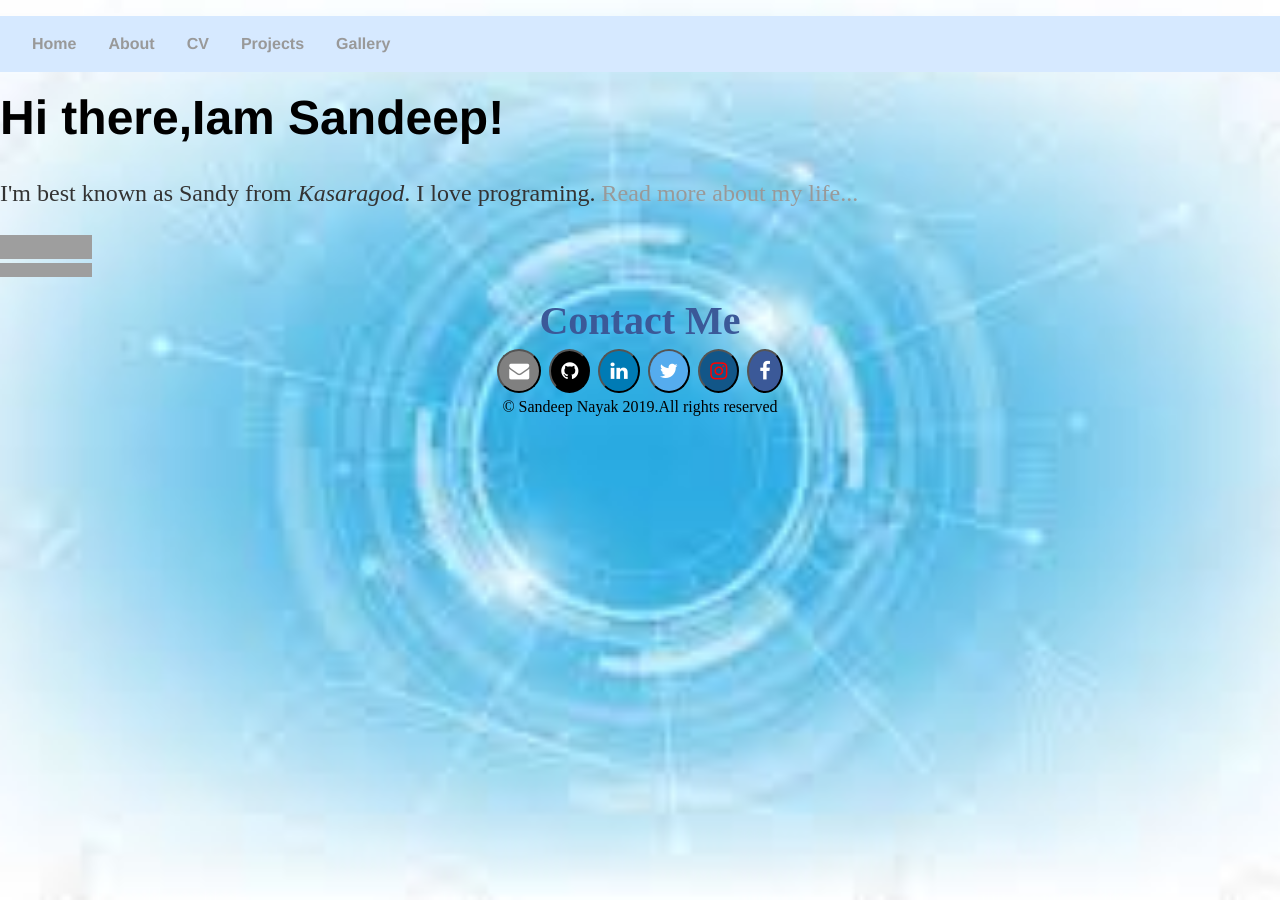
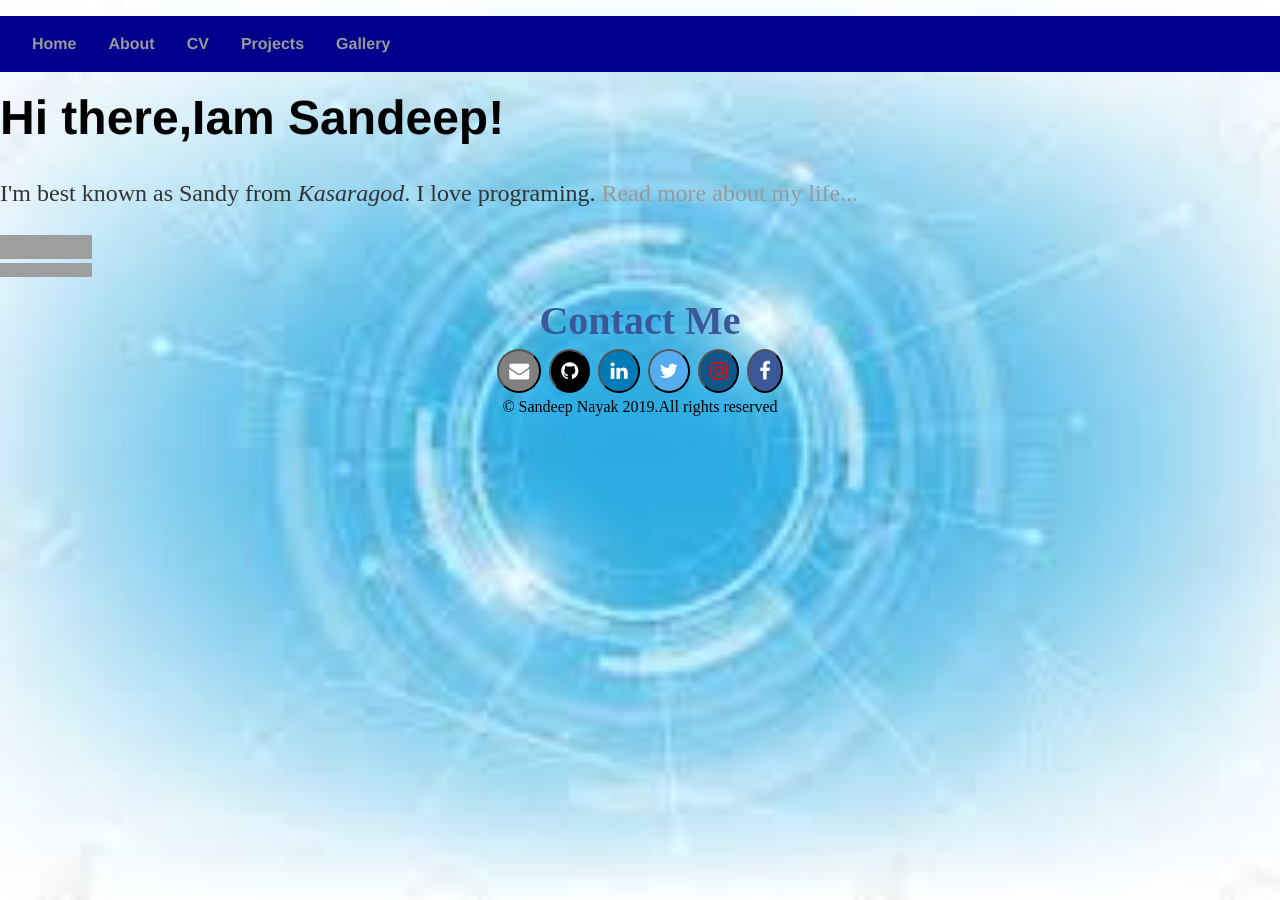
Before and after one commit to sandeepnayaks/sandeepnayaks.github.io, a Jekyll site: the page built from index.html, in a window 1280 px wide. Built offline with Jekyll 4.4.1, drawn with Linux system fonts in a browser that asks for light colours; grey boxes are pictures that could not be loaded.

Commit message:
Update main.css

```diff
--- a/css/main.css
+++ b/css/main.css
@@ -56,7 +56,7 @@ li strong{
 nav ul, footer ul { font-size: 1em; font-family: 'Helvetica', 'Arial'; overflow:hidden;
    padding: 3px 16px;; list-style: none; font-weight: bold; }
 
-nav ul{background-color: #D6E9FF;
+nav ul{background-color: #00008c;
 }
 nav{
   margin:0;
```
